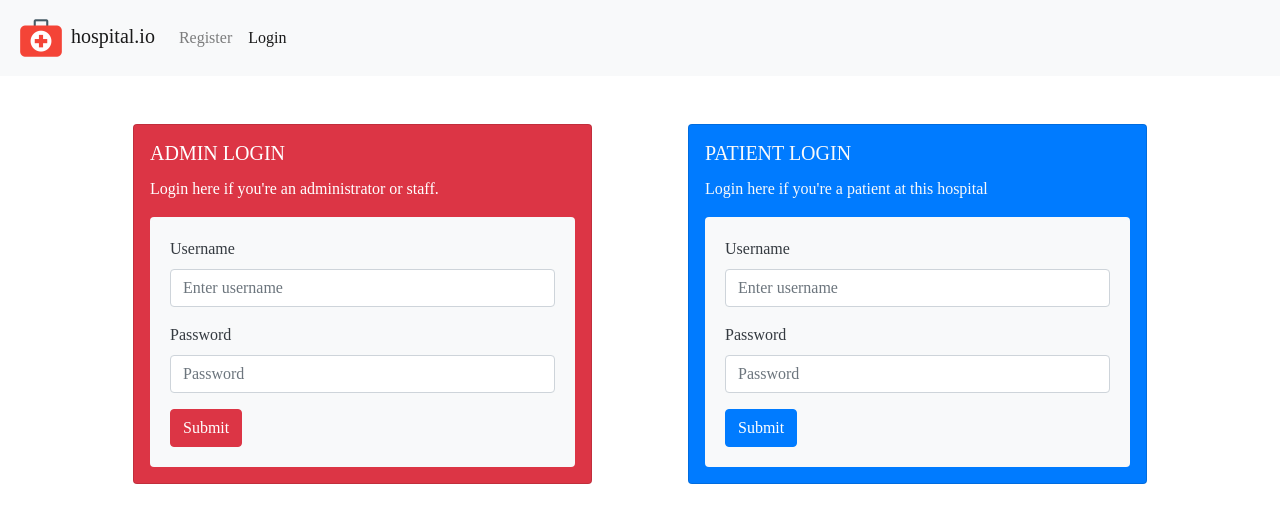
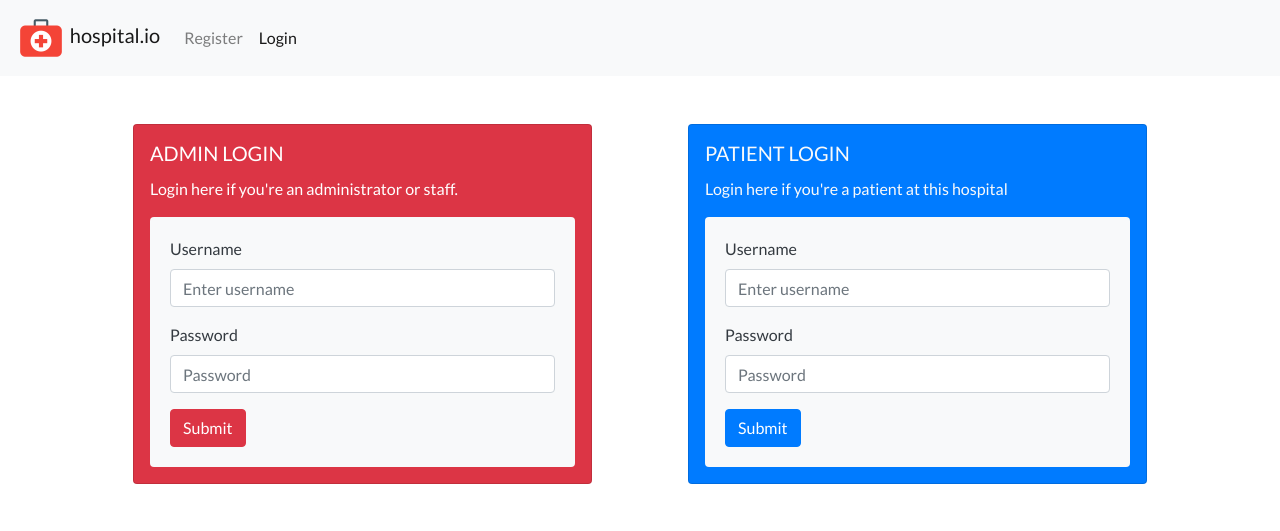
Before and after one commit to iambenkay/hospital.io, a Django app: page / in a window 1280 px wide. Shown: the top 531 px of the page. Run offline with Django 3.2, Linux system fonts and the light colour scheme; some libraries are stand-ins or nearby versions.

Commit message:
fixed font

```diff
--- a/templates/inherits/base.html
+++ b/templates/inherits/base.html
@@ -9,6 +9,7 @@
     <!-- Bootstrap CSS -->
     <link rel="stylesheet" href="/static/bootstrap/css/bootstrap.min.css">
     <link rel="shortcut icon" href="/static/profile.png">
+    <link href="https://fonts.googleapis.com/css?family=Lato&display=swap" rel="stylesheet">
 
     <title>hospital.io</title>
     <style>
@@ -17,7 +18,7 @@
         }
 
         * {
-            font-family: sawasdee;
+            font-family: Lato;
         }
 
         html,
```
